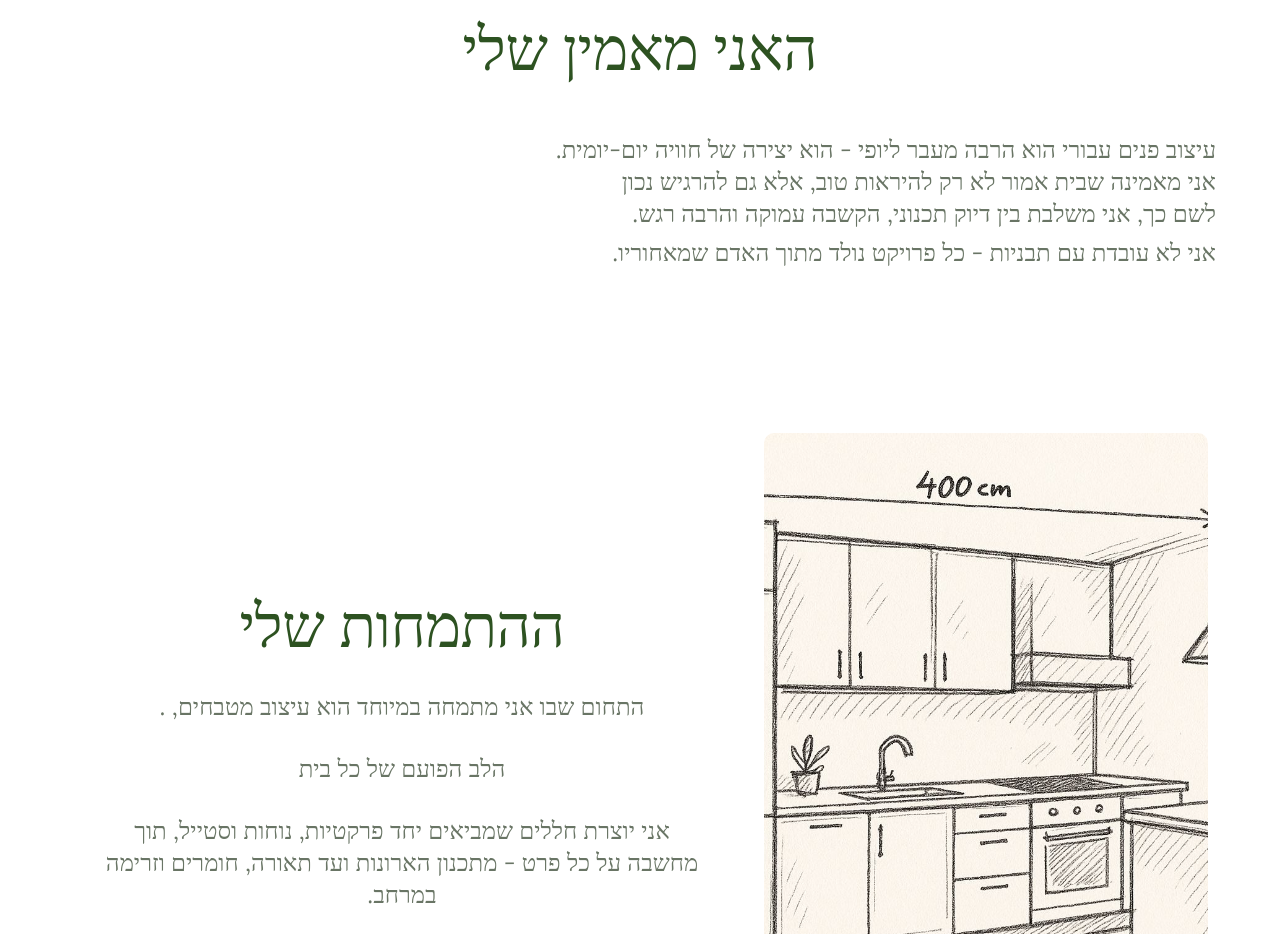
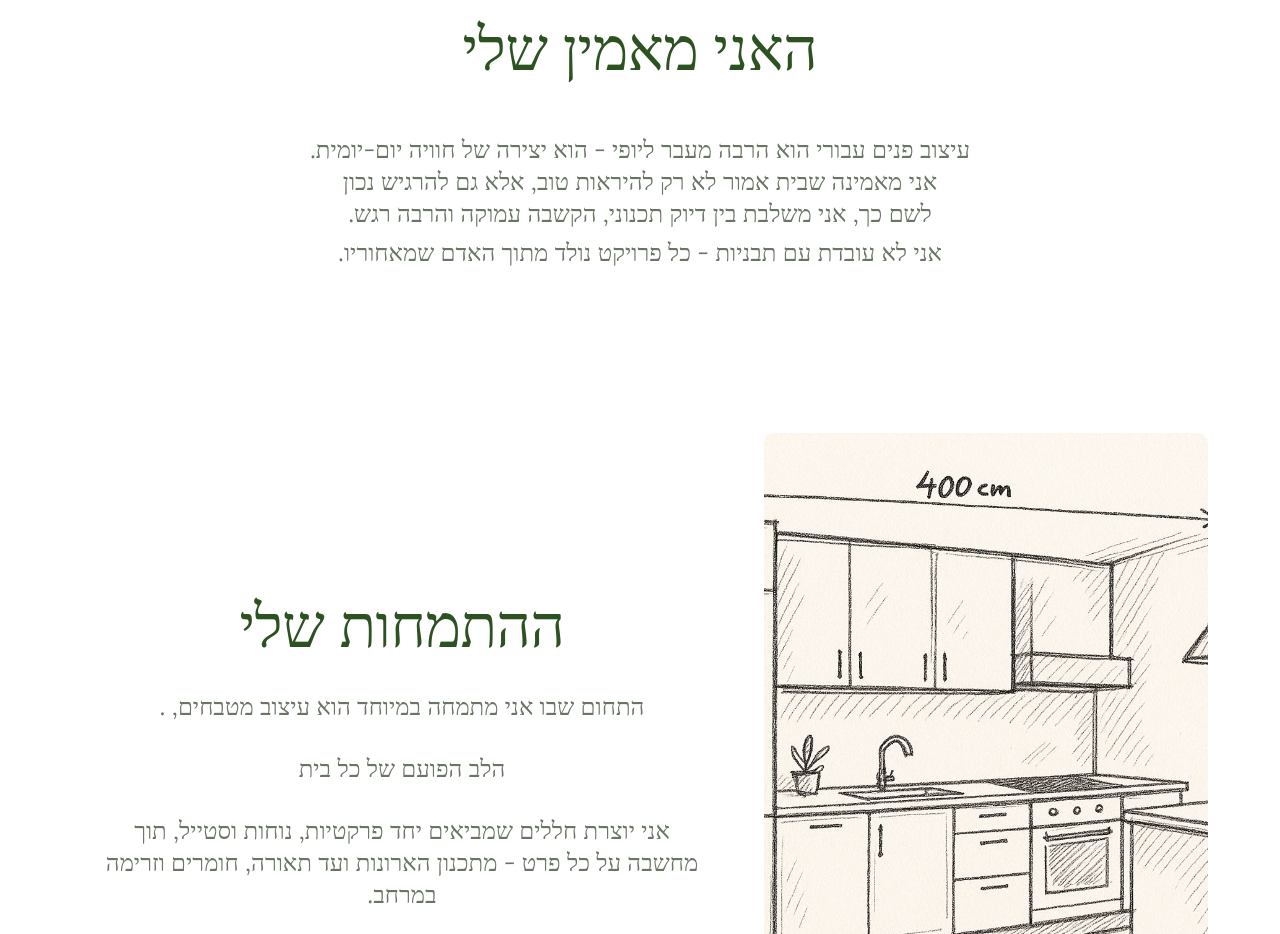
Before and after one commit to Omerf130/N.S, a React (Vite) app: page / in a window 1280 px wide. Shown: the part 1580-2514 px from the top of the page. Built offline with nearby package versions, Linux system fonts and the light colour scheme.

Commit message:
css fixes

```diff
--- a/src/components/Me.tsx
+++ b/src/components/Me.tsx
@@ -20,7 +20,7 @@ const Me = () => {
             boxShadow: "unset",
           }}
         >
-          <Box>
+          <Box sx={{textAlign:"center"}}>
             <Typography variant={isMobile ? "h6" : "h5"}>
               עיצוב פנים עבורי הוא הרבה מעבר ליופי - הוא יצירה של חוויה
               יום-יומית.
```
